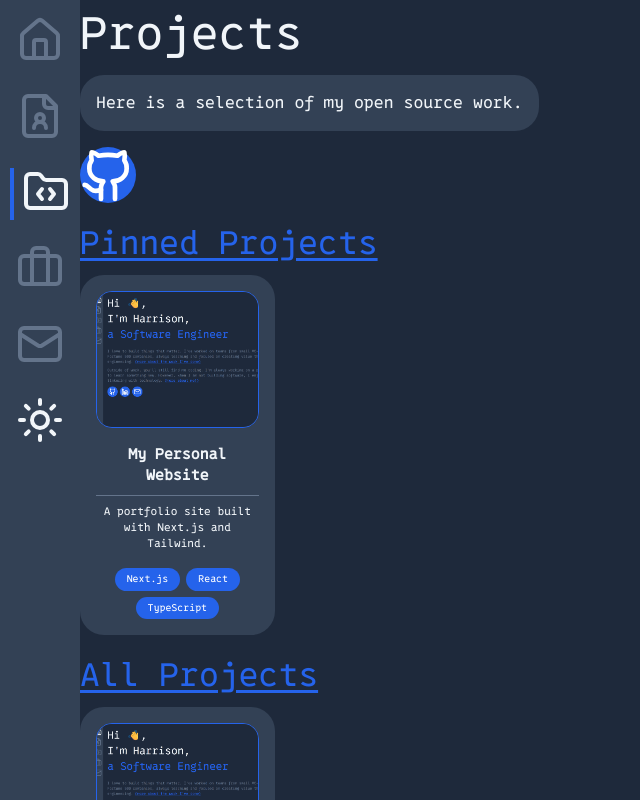
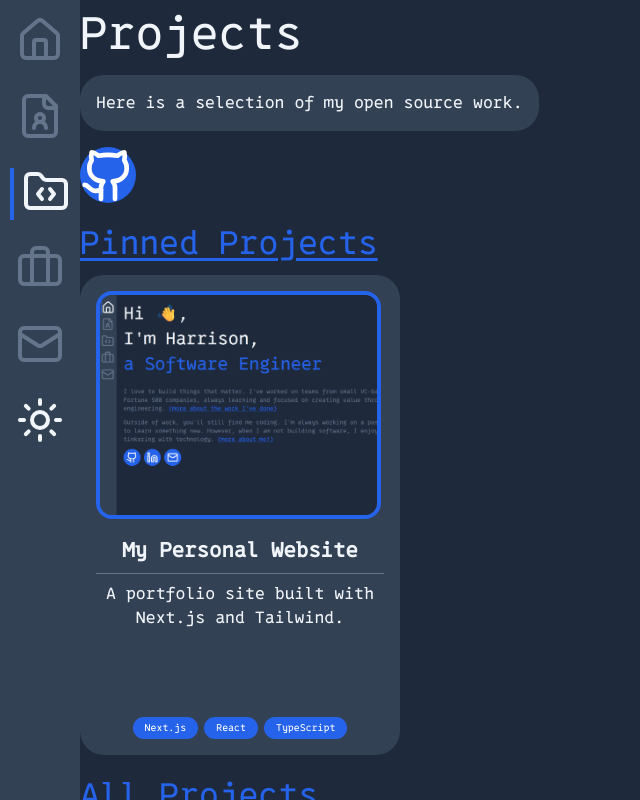
Before and after one commit to Harrison-Blair/personal-website, a Next.js app: page /projects in a window 1280 px wide. Shown: the top 800 px of the page, without its empty margins (0-640 px from the left). Built offline with nearby package versions, Linux system fonts and the light colour scheme.

Commit message:
refactor ProjectTile component for improved styling and layout consistency

```diff
--- a/src/app/components/ui/ProjectTile.tsx
+++ b/src/app/components/ui/ProjectTile.tsx
@@ -3,57 +3,65 @@ import { Github } from "lucide-react";
 
 import { Project } from "../../../data/projects";
 import SmallTag from './Tag';
+import { getImageSize } from 'next/dist/server/image-optimizer';
 
 export interface ProjectTileProps {
   project: Project;
   styling?: string;
+  imageStyling?: string;
+  imageSize?: [number, number];
+  titleStyling?: string;
+  descriptionStyling?: string;
   height?: string;
+  width?: string;
 }
 
 export default function ProjectTile({
   project,
   styling = '',
-  height = '45vh',
+  imageStyling = '',
+  imageSize = [285, 285],
+  titleStyling = '',
+  descriptionStyling = '',
+  height = 'h-[30rem]',
+  width = 'w-[20rem]',
 }: ProjectTileProps) {
-  const titleFontSize = `calc(${height} * 0.04)`;
-  const descFontSize = `calc(${height} * 0.03)`;
-  const imageHeight = `calc(${height} * 0.4)`;
-  const imageWidth = `calc(${height} * 0.5)`;
+  const imageStyle = `border border-[0.25rem] border-[var(--primary)] rounded-2xl mb-4 object-cover ${imageStyling}`;
 
   return (
     <a
       href={project.link}
-      target="_blank"
+      target='_blank'
       rel="noopener noreferrer"
-      className={`w-[50%] bg-[var(--muted)] rounded-3xl block hover:bg-[var(--accent)] transition-colors cursor-pointer ${styling}`}
-      style={{ height }}
+      className={`flex flex-col ${height} ${width} bg-[var(--muted)] hover:bg-[var(--accent)] rounded-3xl transition-colors p-4 ${styling}`}
     >
-      <div className='p-4 flex flex-col h-full items-center text-center'>
+      <div>
         {project.imageUrl ? (
           <Image
             src={project.imageUrl}
             alt={project.title || 'Project image'}
-            width={260}
-            height={200}
-            className="object-cover rounded-2xl mb-4 border-[var(--primary)] border"
-            style={{ height: imageHeight, width: imageWidth }}
+            width={imageSize[0]}
+            height={imageSize[1]}
+            className={imageStyle}
           />
         ) : (
-          <div className="bg-[var(--secondary)] rounded-2xl flex items-center justify-center mb-4" style={{ height: imageHeight, width: imageWidth }}>
-            <Github size={48} className="text-[var(--foreground)]" />
+          <div className={`${imageStyle}`}>
+            <Github />
           </div>
         )}
-        <div>
-          <h3 className='font-semibold mb-2' style={{ fontSize: titleFontSize }}>{project.title}</h3>
-          <hr className='w-full border-t border-[var(--secondary)] mb-2' />
-          <p className='mb-4' style={{ fontSize: descFontSize }}>{project.description}</p>
       </div>
+      <p className={`text-[1.25rem] text-center font-bold mb-2 ${titleStyling}`}>
+        {project.title}
+      </p>
+      <hr className='border-[var(--secondary)]' />
+      <p className={`mt-2 text-center flex-grow ${descriptionStyling}`}>
+        {project.description}
+      </p>
       <div className='flex flex-wrap gap-1.5 justify-center'>
         {project.tags?.map((tag, index) => (
           <SmallTag key={index} text={tag} />
         ))}
       </div>
-      </div>
     </a>
   );
 }
```
Lines whose indentation alone changed are shown as unchanged.
